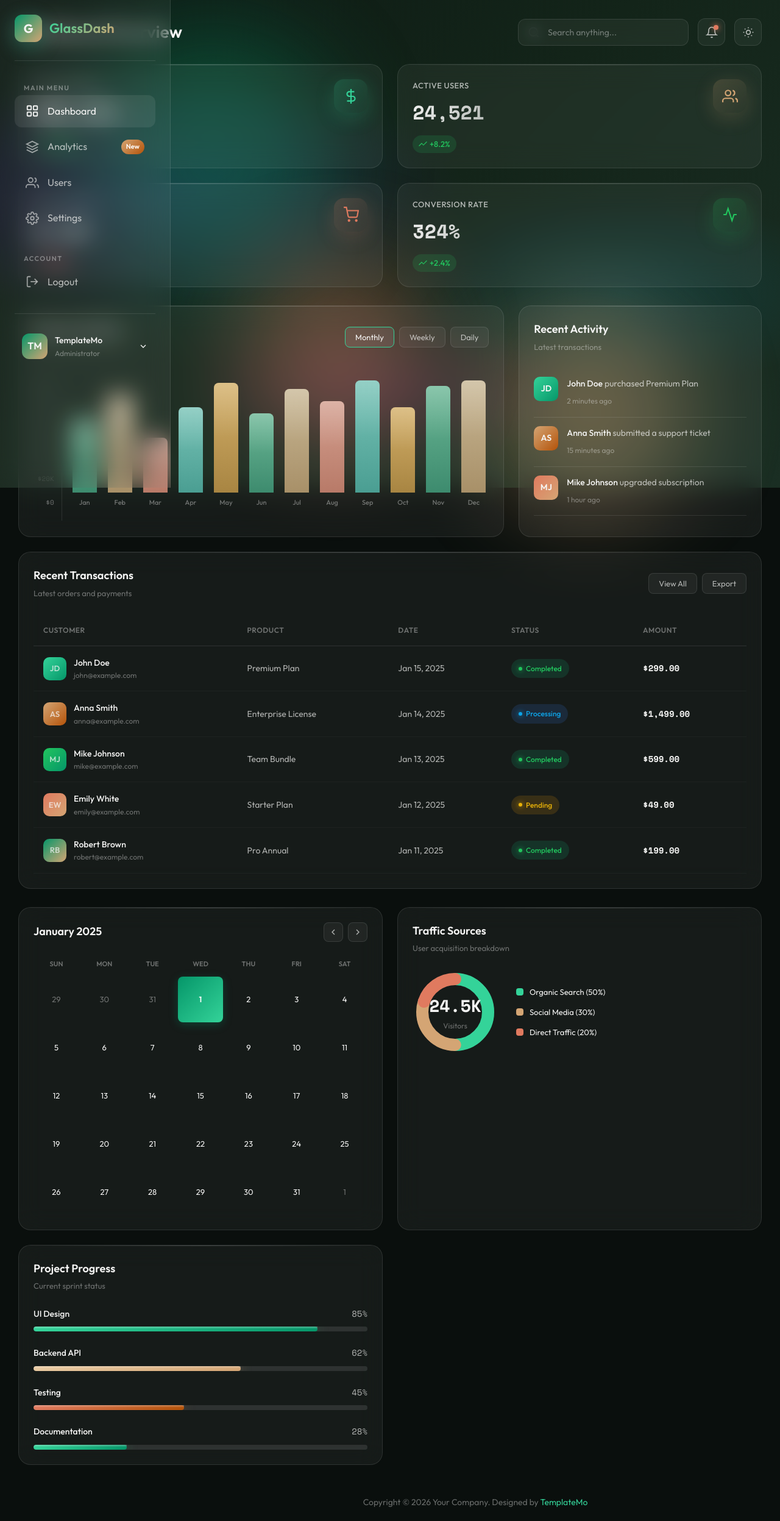
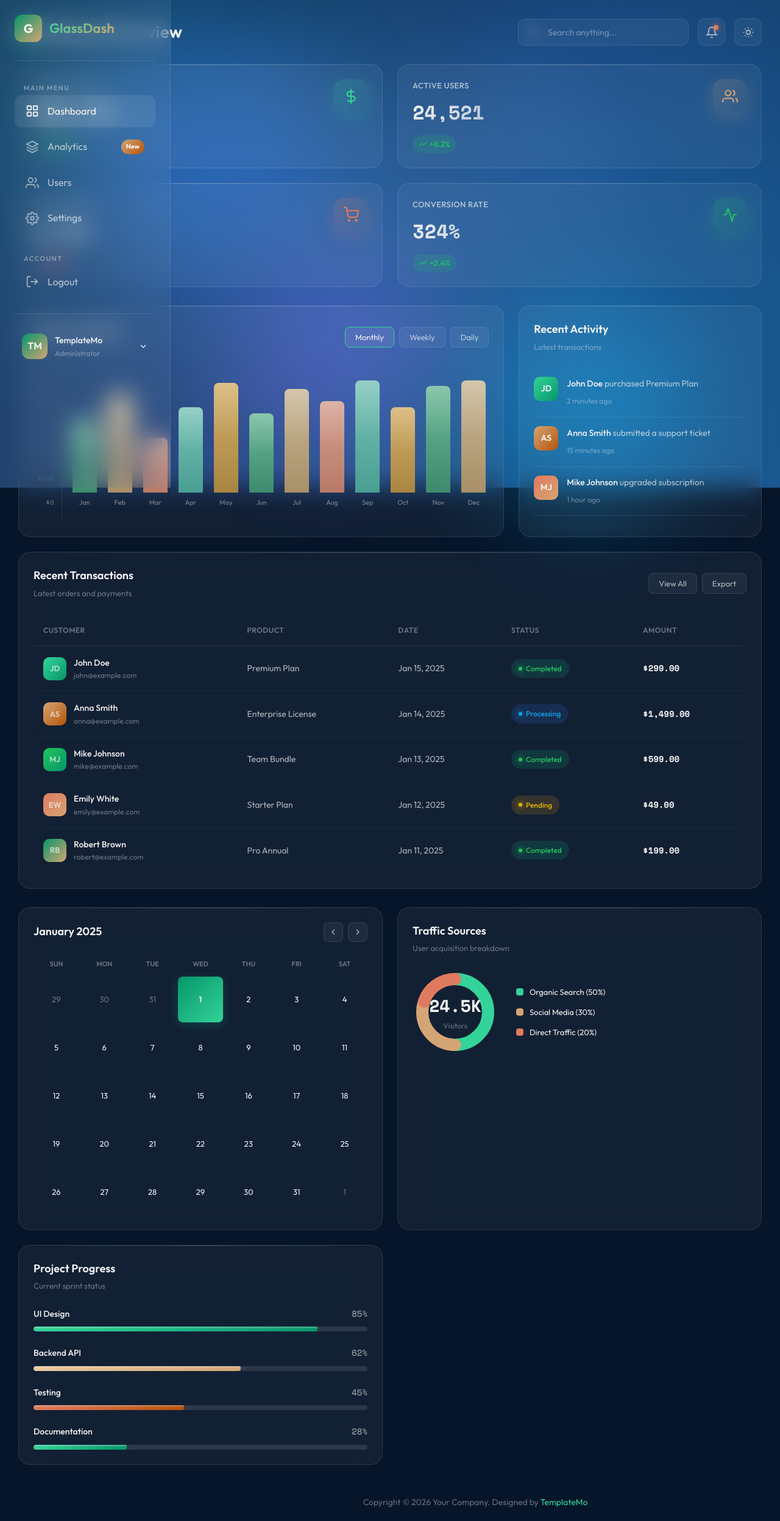
Before and after one commit to Kira41/coin, a PHP site: page /index.html in a window 1280 px wide. Shown: the whole page at 61% size. Run offline with PHP 8.4, Linux system fonts and the light colour scheme.

Commit message:
Update blue bokeh background

```diff
--- a/the template/templatemo-glass-admin-style.css
+++ b/the template/templatemo-glass-admin-style.css
@@ -26,11 +26,11 @@
     --glass-shadow: rgba(0, 0, 0, 0.3);
     --glass-hover: rgba(255, 255, 255, 0.08);
 
-    /* Background - Deep Forest */
-    --bg-dark: #0a0f0d;
-    --bg-gradient-1: #0d1a14;
-    --bg-gradient-2: #132419;
-    --bg-gradient-3: #1a2e23;
+    /* Background - Blue Bokeh */
+    --bg-dark: #06152a;
+    --bg-gradient-1: #0a2a4a;
+    --bg-gradient-2: #123b66;
+    --bg-gradient-3: #1b4d84;
 
     /* Text */
     --text-primary: #f5f5f4;
@@ -149,9 +149,11 @@ a {
     width: 100%;
     height: 100%;
     background:
-        radial-gradient(ellipse 80% 50% at 20% 40%, rgba(120, 0, 255, 0.15) 0%, transparent 50%),
-        radial-gradient(ellipse 60% 40% at 80% 60%, rgba(0, 200, 255, 0.12) 0%, transparent 50%),
-        radial-gradient(ellipse 50% 30% at 50% 80%, rgba(255, 0, 200, 0.1) 0%, transparent 50%);
+        radial-gradient(circle at 15% 20%, rgba(56, 189, 248, 0.25) 0%, transparent 45%),
+        radial-gradient(circle at 70% 25%, rgba(59, 130, 246, 0.25) 0%, transparent 50%),
+        radial-gradient(circle at 85% 75%, rgba(14, 165, 233, 0.2) 0%, transparent 55%),
+        radial-gradient(circle at 30% 80%, rgba(99, 102, 241, 0.2) 0%, transparent 50%),
+        radial-gradient(circle at 50% 50%, rgba(147, 197, 253, 0.2) 0%, transparent 60%);
 }
 
 /* Floating Orbs */
@@ -167,7 +169,7 @@ a {
 .orb-1 {
     width: 400px;
     height: 400px;
-    background: var(--emerald);
+    background: #3b82f6;
     top: 10%;
     left: 10%;
     animation-delay: 0s;
@@ -176,7 +178,7 @@ a {
 .orb-2 {
     width: 350px;
     height: 350px;
-    background: var(--gold);
+    background: #0ea5e9;
     top: 60%;
     right: 10%;
     animation-delay: -5s;
@@ -185,7 +187,7 @@ a {
 .orb-3 {
     width: 300px;
     height: 300px;
-    background: var(--coral);
+    background: #6366f1;
     bottom: 10%;
     left: 30%;
     animation-delay: -10s;
```
